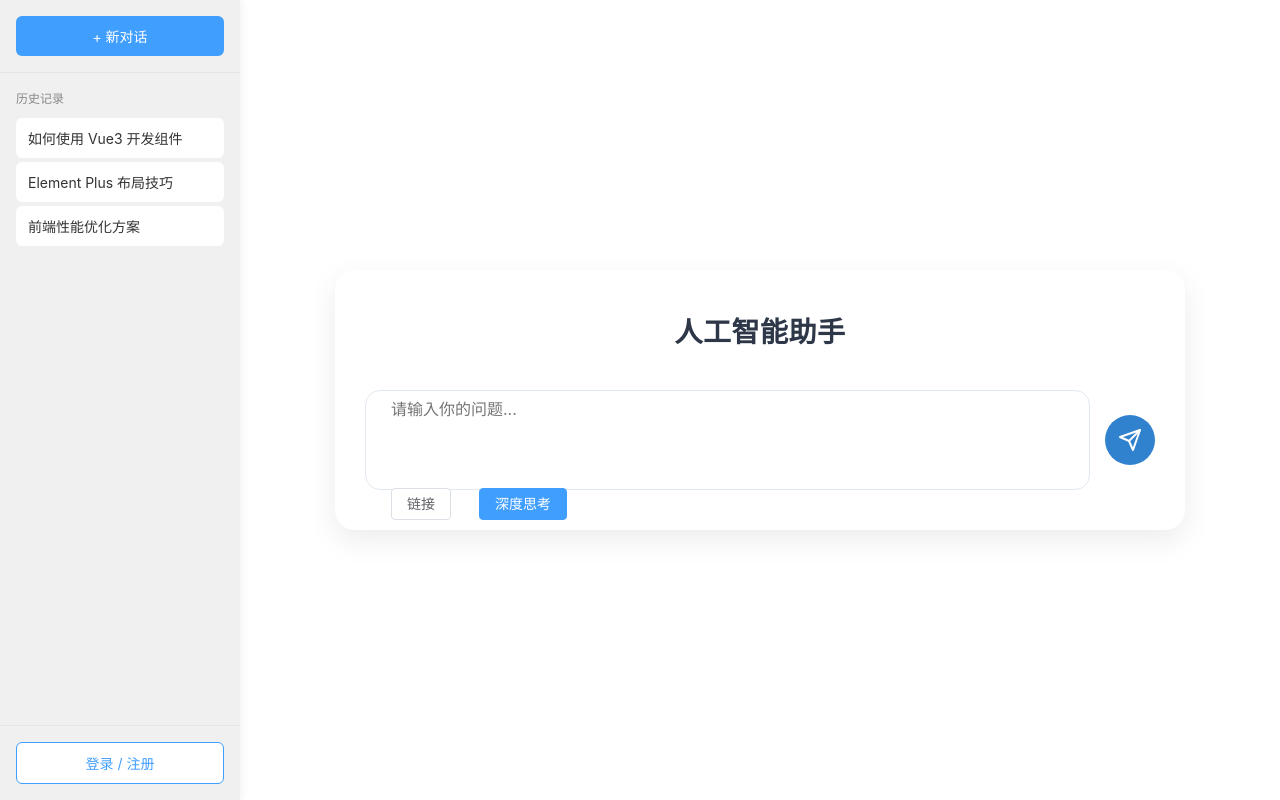
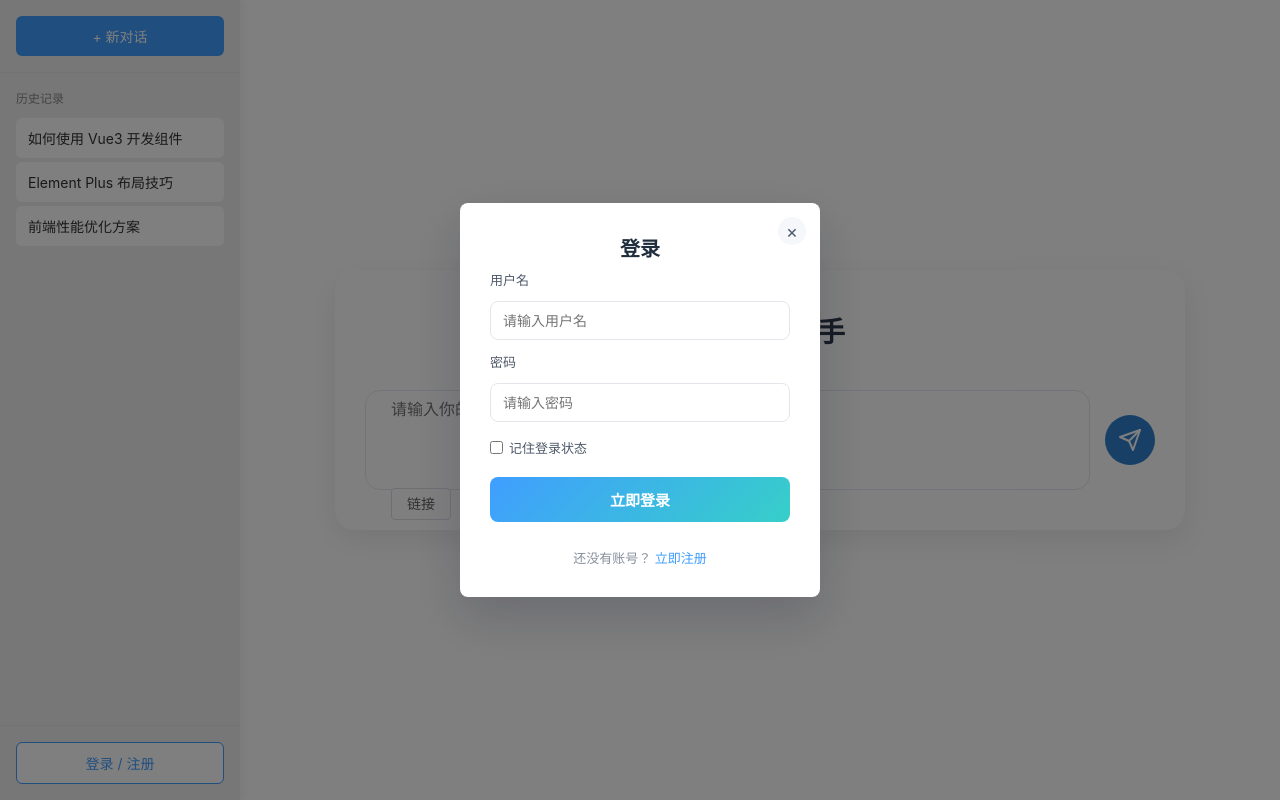
Before and after one commit to pei-pei45/ai-platform, a Vue app: page / in a window 1280 px wide. Both pictures are taken after a click on the button "登录 / 注册". Built offline with nearby package versions, Linux system fonts and the light colour scheme.

Commit message:
增加登录注册界面

```diff
--- a/index.html
+++ b/index.html
@@ -2,7 +2,7 @@
 <html lang="en">
   <head>
     <meta charset="UTF-8" />
-    <link rel="icon" type="image/svg+xml" href="/vite.svg" />
+    <link rel="icon" type="image/svg+xml" />
     <meta name="viewport" content="width=device-width, initial-scale=1.0" />
     <title>ai-platform</title>
   </head>
--- a/src/components/MyMenu.vue
+++ b/src/components/MyMenu.vue
@@ -1,4 +1,3 @@
-
 <template>
   <div class="contain">
     <div class="sidebar-wrapper">
@@ -20,13 +19,136 @@
 
       <!-- 底部-->
       <div class="sidebar-footer">
-        <button class="login-btn">登录 / 注册</button>
+         <!-- <router-link to="/login"></router-link> -->
+        <button class="login-btn" @click="openLogin">登录 / 注册</button>
       </div>
     </div>
   </div>
+
+  <div class="loginmask"  v-if="islogin" @click.self="closeLogin">
+    <div class="logindialog">
+      <button class="dialog-close" @click="closeLogin" aria-label="关闭登录窗口">×</button>
+      <h3>登录</h3>
+      <form class="login-form" @submit.prevent="handleSubmit">
+        <label class="form-label" for="username">用户名</label>
+        <input
+          id="username"
+          type="text"
+          class="form-input"
+          placeholder="请输入用户名"
+          v-model="username"
+        />
+
+        <label class="form-label" for="password">密码</label>
+        <input
+          id="password"
+          type="password"
+          class="form-input"
+          placeholder="请输入密码"
+          v-model="password"
+        />
+
+        <div class="form-actions">
+          <label class="remember-me">
+            <input type="checkbox" v-model="rememberMe" />
+            <span>记住登录状态</span>
+          </label>
+        </div>
+
+        <button class="primary-btn" type="submit" :disabled="isLoading">
+          {{ isLoading ? '登录中...' : '立即登录' }}
+        </button>
+
+        <p class="alternate-action">
+          还没有账号？
+          <button class="link-btn" type="button" @click="islogin=false,isreguser=true">立即注册</button>
+        </p>
+      </form>
+    </div>
+  </div>
+
+<div class="loginmask" v-if="isreguser">
+  <div v-if="isreguser">
+    <div class="logindialog">
+      <button class="dialog-close" @click="isreguser=false" aria-label="关闭注册窗口">×</button>
+      <h3>注册</h3>
+      <form class="login-form" @submit.prevent="handleSignup">
+        <label class="form-label" for="username">用户名</label>
+        <input
+          id="username"
+          type="text"
+          class="form-input"
+          placeholder="请输入用户名"
+          v-model="username"
+        />
+
+        <label class="form-label" for="email">邮箱</label>
+        <input
+          id="email"
+          type="text"
+          class="form-input"
+          placeholder="请输入邮箱号"
+          v-model="email"
+        />
+
+
+        <label class="form-label" for="password">密码</label>
+        <input
+          id="password"
+          type="password"
+          class="form-input"
+          placeholder="请输入密码"
+          v-model="password"
+        />
+
+        <button class="primary-btn" type="submit">
+          立即注册
+        </button>
+
+        <p class="alternate-action">
+          已有账号？
+          <button class="link-btn" type="button" @click="isreguser=false,islogin=true">去登录</button>
+        </p>
+      </form>
+    </div>
+  </div>
+</div>
 </template>
 
-<script lang="ts" setup>
+<script setup>
+
+import { ref } from 'vue';
+
+const islogin = ref(false);
+const username = ref('');
+const email = ref('');
+const password = ref('');
+const rememberMe = ref(false);
+const isLoading = ref(false);
+const isreguser = ref(false);
+const openLogin = () => {
+  islogin.value = true;
+};
+
+const closeLogin = () => {
+  islogin.value = false;
+};
+
+const handleSubmit = async () => {
+  if (isLoading.value) return;
+  isLoading.value = true;
+
+  // TODO: 替换为真实接口请求
+  await new Promise((resolve) => setTimeout(resolve, 1200));
+
+  isLoading.value = false;
+  closeLogin();
+};
+
+const handleSignup = () => {
+  // TODO: 跳转到注册页或打开注册弹窗
+  console.info('go to signup');
+};
 
 </script>
 
@@ -142,4 +264,146 @@
 .history-container::-webkit-scrollbar-track {
   background-color: transparent;
 }
+
+.loginmask {
+  position: fixed;
+  top: 0;
+  left: 0;
+  width: 100%;
+  height: 100%;
+  background: rgba(0, 0, 0, 0.5);
+  display: flex;
+  justify-content: center;
+  align-items: center;
+  z-index: 1000; /* 确保弹窗在最上层 */
+}
+
+/* 登录/注册模块容器样式 */
+.logindialog {
+  background: #fff;
+  padding: 30px;
+  border-radius: 8px;
+  width: 360px;
+  box-shadow: 0 20px 50px rgba(15, 23, 42, 0.18);
+  position: relative;
+  animation: popIn 0.3s ease;
+}
+
+.logindialog h3 {
+  font-size: 20px;
+  color: #1f2d3d;
+  text-align: center;
+  margin-bottom: 8px;
+}
+
+.dialog-close {
+  position: absolute;
+  top: 14px;
+  right: 14px;
+  width: 28px;
+  height: 28px;
+  border: none;
+  background: #f5f7fa;
+  border-radius: 50%;
+  font-size: 18px;
+  color: #4e5969;
+  cursor: pointer;
+  transition: background 0.2s, color 0.2s;
+}
+
+.dialog-close:hover {
+  background: #e5e6eb;
+  color: #1d2129;
+}
+
+.login-form {
+  display: flex;
+  flex-direction: column;
+  gap: 12px;
+}
+
+.form-label {
+  font-size: 13px;
+  color: #4e5969;
+  font-weight: 500;
+}
+
+.form-input {
+  border: 1px solid #e5e6eb;
+  border-radius: 8px;
+  padding: 10px 12px;
+  font-size: 14px;
+  transition: border-color 0.2s, box-shadow 0.2s;
+}
+
+.form-input:focus {
+  border-color: #409eff;
+  box-shadow: 0 0 0 3px rgba(64, 158, 255, 0.15);
+  outline: none;
+}
+
+.form-actions {
+  display: flex;
+  align-items: center;
+  justify-content: space-between;
+  margin-top: 4px;
+}
+
+.remember-me {
+  display: flex;
+  align-items: center;
+  gap: 6px;
+  font-size: 13px;
+  color: #4e5969;
+}
+
+.link-btn {
+  border: none;
+  background: transparent;
+  color: #409eff;
+  font-size: 13px;
+  cursor: pointer;
+  padding: 0;
+}
+
+.link-btn:hover {
+  text-decoration: underline;
+}
+
+.primary-btn {
+  margin-top: 8px;
+  width: 100%;
+  padding: 12px 0;
+  background: linear-gradient(135deg, #409eff, #36cfc9);
+  color: #fff;
+  border: none;
+  border-radius: 8px;
+  font-size: 15px;
+  font-weight: 600;
+  cursor: pointer;
+  transition: opacity 0.2s, transform 0.2s;
+}
+
+.primary-btn:disabled {
+  opacity: 0.7;
+  cursor: not-allowed;
+}
+
+.alternate-action {
+  text-align: center;
+  font-size: 13px;
+  color: #86909c;
+  margin-top: 14px;
+}
+
+@keyframes popIn {
+  from {
+    opacity: 0;
+    transform: translateY(10px) scale(0.98);
+  }
+  to {
+    opacity: 1;
+    transform: translateY(0) scale(1);
+  }
+}
 </style>
```
Also changed, not shown: src/router/router.js (added, +11 -0 lines).
